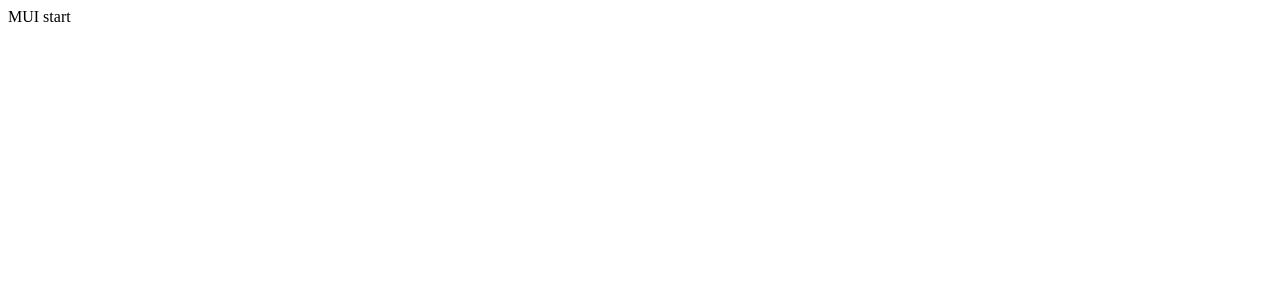
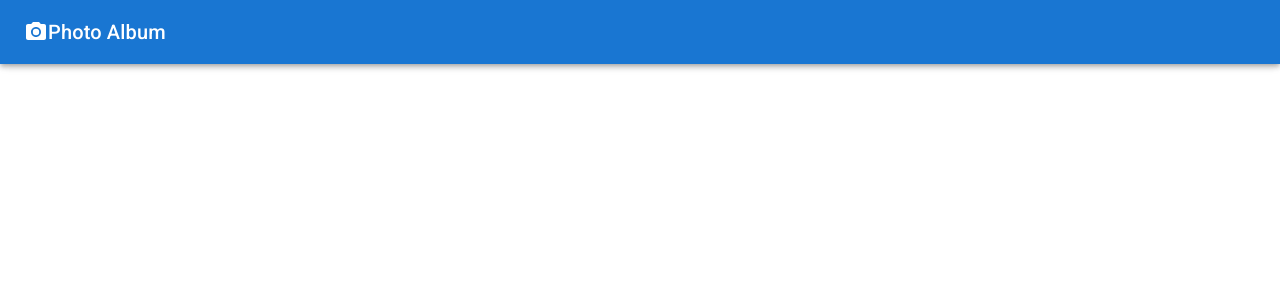
Before and after one commit to skynette/photo-album-template, a React (Create React App) app: page / in a window 1280 px wide. Shown: the top 300 px of the page. Built offline with nearby package versions, Linux system fonts and the light colour scheme.

Commit message:
getting started

```diff
--- /dev/null
+++ b/src/App.jsx
@@ -0,0 +1,21 @@
+import React from 'react'
+import { Typography, AppBar, Card, CardActions, CardContent, CardMedia, CssBaseline, Grid, Toolbar, Container } from '@mui/material'
+import { PhotoCamera } from '@mui/icons-material'
+
+const App = () => {
+	return (
+		<>
+			<CssBaseline />
+			<AppBar postion="relative">
+				<Toolbar>
+					<PhotoCamera />
+					<Typography variant="h6">
+						Photo Album
+					</Typography>
+				</Toolbar>
+			</AppBar>
+		</>
+	)
+}
+
+export default App
--- a/src/index.js
+++ b/src/index.js
@@ -1,13 +1,6 @@
 import React from "react";
 import { createRoot } from 'react-dom/client'
-
-function App() {
-	return (
-		<div>
-			MUI start
-		</div>
-	);
-}
+import App from "./App";
 
 
 createRoot(document.getElementById('root')).render(<App />);
```
Also changed, not shown: public/index.html (+0 -10 lines).
